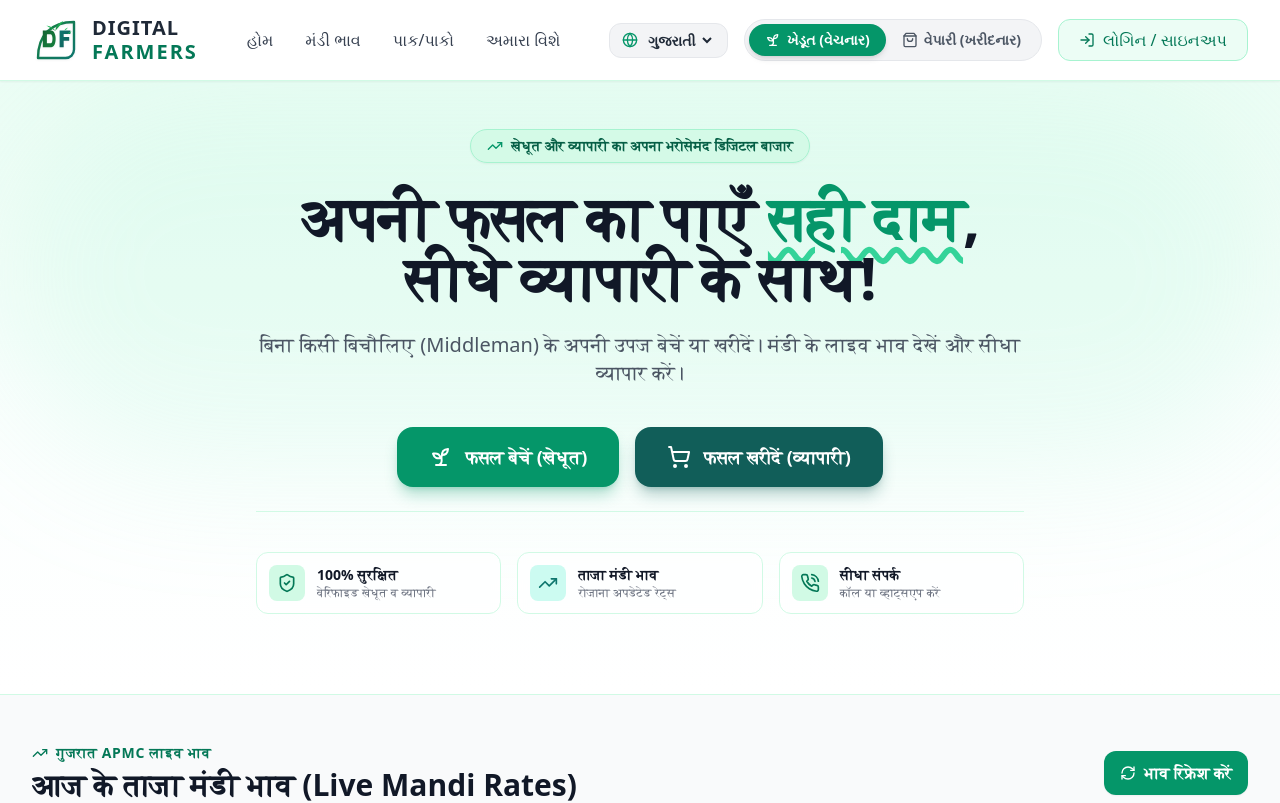
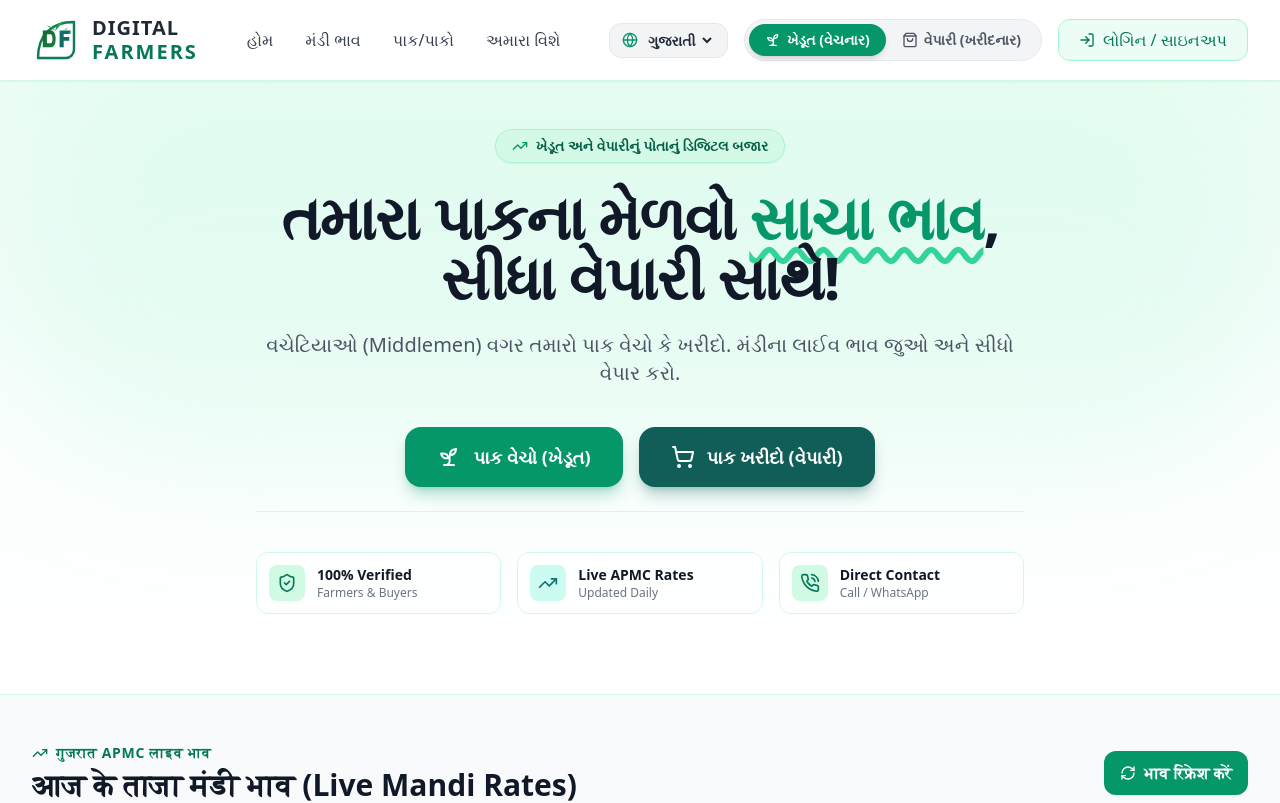
Before and after one commit to mathakiyasakir/digitalfarmers, a Next.js app: page / in a window 1280 px wide. Shown: the top 803 px of the page. Built offline with nearby package versions, Linux system fonts and the light colour scheme.

Commit message:
Hero.tsx

```diff
--- a/components/Hero.tsx
+++ b/components/Hero.tsx
@@ -2,8 +2,11 @@
 
 import React from 'react';
 import { Sprout, ShoppingCart, TrendingUp, ShieldCheck, PhoneCall } from 'lucide-react';
+import { useLanguage } from '@/context/LanguageContext';
 
 export const Hero: React.FC = () => {
+  const { t } = useLanguage();
+
   return (
     <section className="relative bg-gradient-to-b from-emerald-50 via-teal-50/30 to-white pt-12 pb-20 overflow-hidden">
       {/* Decorative Background Elements */}
@@ -15,17 +18,21 @@ export const Hero: React.FC = () => {
           {/* Top Badge */}
           <div className="inline-flex items-center gap-2 px-4 py-1.5 rounded-full bg-emerald-100/80 text-emerald-800 text-sm font-semibold border border-emerald-200 shadow-sm">
             <TrendingUp className="w-4 h-4 text-emerald-600" />
-            <span>खेधूत और व्यापारी का अपना भरोसेमंद डिजिटल बाजार</span>
+            <span>{t('heroTag')}</span>
           </div>
 
           {/* Main Heading */}
           <h1 className="text-4xl sm:text-5xl lg:text-6xl font-extrabold text-gray-900 tracking-tight leading-tight">
-            अपनी फसल का पाएँ <span className="text-emerald-600 underline decoration-emerald-400 decoration-wavy underline-offset-8">सही दाम</span>, सीधे व्यापारी के साथ!
+            {t('heroTitle1')}
+            <span className="text-emerald-600 underline decoration-emerald-400 decoration-wavy underline-offset-8">
+              {t('heroTitle2')}
+            </span>
+            {t('heroTitle3')}
           </h1>
 
           {/* Subheading */}
           <p className="text-lg sm:text-xl text-gray-600 leading-relaxed font-normal">
-            बिना किसी बिचौलिए (Middleman) के अपनी उपज बेचें या खरीदें। मंडी के लाइव भाव देखें और सीधा व्यापार करें।
+            {t('heroDesc')}
           </p>
 
           {/* CTA Buttons (Primary Action) */}
@@ -33,13 +40,13 @@ export const Hero: React.FC = () => {
             {/* For Khedut */}
             <button className="w-full sm:w-auto flex items-center justify-center gap-3 bg-emerald-600 hover:bg-emerald-700 text-white font-bold text-lg px-8 py-4 rounded-2xl shadow-lg shadow-emerald-600/30 transition-all transform hover:-translate-y-0.5 cursor-pointer">
               <Sprout className="w-6 h-6" />
-              फसल बेचें (खेधूत)
+              {t('sellCrop')}
             </button>
 
             {/* For Vyapari */}
             <button className="w-full sm:w-auto flex items-center justify-center gap-3 bg-teal-800 hover:bg-teal-900 text-white font-bold text-lg px-8 py-4 rounded-2xl shadow-lg shadow-teal-800/30 transition-all transform hover:-translate-y-0.5 cursor-pointer">
               <ShoppingCart className="w-6 h-6" />
-              फसल खरीदें (व्यापारी)
+              {t('buyCrop')}
             </button>
           </div>
 
@@ -50,8 +57,8 @@ export const Hero: React.FC = () => {
                 <ShieldCheck className="w-5 h-5" />
               </div>
               <div>
-                <h4 className="text-sm font-bold text-gray-900">100% सुरक्षित</h4>
-                <p className="text-xs text-gray-500">वेरिफाइड खेधूत व व्यापारी</p>
+                <h4 className="text-sm font-bold text-gray-900">100% Verified</h4>
+                <p className="text-xs text-gray-500">Farmers & Buyers</p>
               </div>
             </div>
 
@@ -60,8 +67,8 @@ export const Hero: React.FC = () => {
                 <TrendingUp className="w-5 h-5" />
               </div>
               <div>
-                <h4 className="text-sm font-bold text-gray-900">ताजा मंडी भाव</h4>
-                <p className="text-xs text-gray-500">रोजाना अपडेटेड रेट्स</p>
+                <h4 className="text-sm font-bold text-gray-900">Live APMC Rates</h4>
+                <p className="text-xs text-gray-500">Updated Daily</p>
               </div>
             </div>
 
@@ -70,8 +77,8 @@ export const Hero: React.FC = () => {
                 <PhoneCall className="w-5 h-5" />
               </div>
               <div>
-                <h4 className="text-sm font-bold text-gray-900">सीधा संपर्क</h4>
-                <p className="text-xs text-gray-500">कॉल या व्हाट्सएप करें</p>
+                <h4 className="text-sm font-bold text-gray-900">Direct Contact</h4>
+                <p className="text-xs text-gray-500">Call / WhatsApp</p>
               </div>
             </div>
           </div>
```
